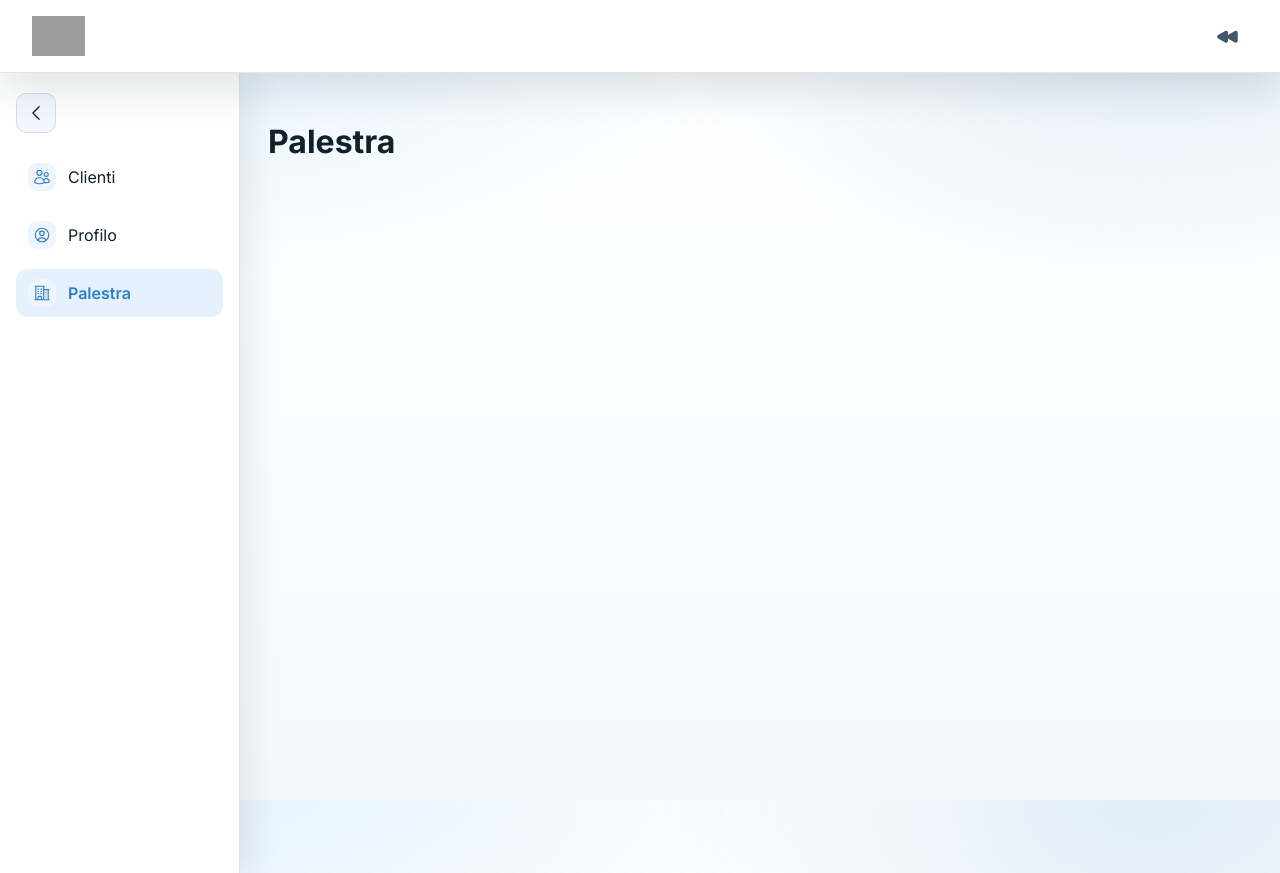
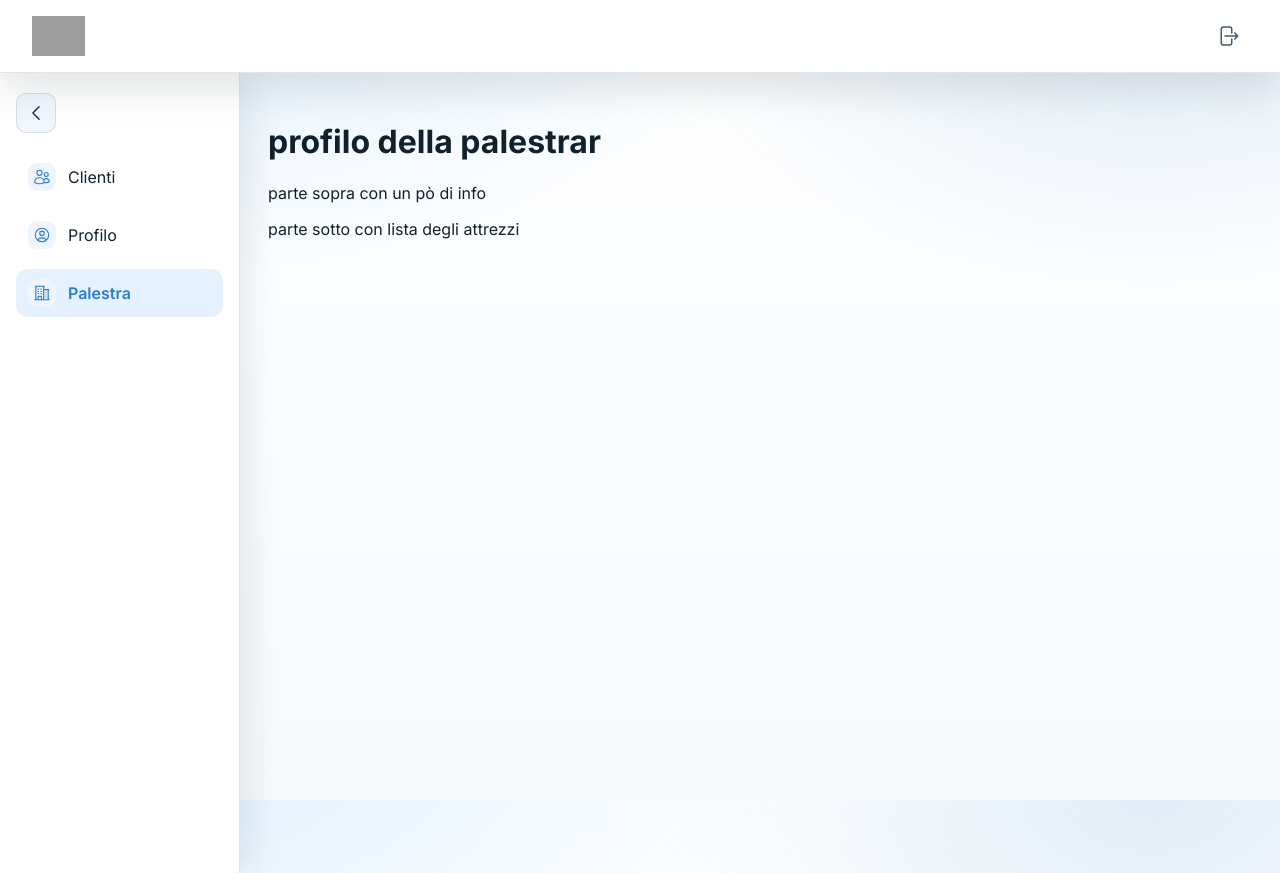
Before and after one commit to Jhana-Schiano/Start2impact-progetto-finale, a React app in the folder frontend/: page /palestra in a window 1280 px wide. Built offline with nearby package versions, Linux system fonts and the light colour scheme; grey boxes are pictures that could not be loaded; the HTML template or start-up script is replaced by a standard one.

Commit message:
creato pagine frontend (solo struttura)

```diff
--- /dev/null
+++ b/frontend/src/areas/Clienti/Index.tsx
@@ -0,0 +1,9 @@
+import type { FC } from "react";
+
+const Clienti: FC = () => {
+    return <>
+            <h1>Tabella dei clienti...</h1>
+    </>;
+}
+
+export default Clienti;
--- /dev/null
+++ b/frontend/src/areas/Palestra/Index.tsx
@@ -0,0 +1,11 @@
+import type { FC } from "react";
+
+const Palestra: FC = () => {
+    return <>
+        <h1>profilo della palestrar</h1>
+        <p>parte sopra con un pò di info</p>
+        <p>parte sotto con lista degli attrezzi </p>
+    </>;
+}
+
+export default Palestra;
--- /dev/null
+++ b/frontend/src/areas/Profilo/Index.tsx
@@ -0,0 +1,9 @@
+import type { FC } from "react";
+
+const Profilo: FC = () => {
+    return <>
+            <h1>Profilo del personal trainer</h1>
+    </>;
+}
+
+export default Profilo;
--- a/frontend/src/components/Header/Index.tsx
+++ b/frontend/src/components/Header/Index.tsx
@@ -1,12 +1,12 @@
-import React from "react";
+import { type FC } from "react";
 import "./Header.css";
-import { HiBackward } from "react-icons/hi2";
+import { HiArrowRightOnRectangle } from "react-icons/hi2";
 
 interface HeaderProps {
   onLogout?: () => void;
 }
 
-const Header: React.FC<HeaderProps> = ({ onLogout }) => {
+const Header: FC<HeaderProps> = ({ onLogout }) => {
   const handleLogout = () => {
     if (onLogout) {
       onLogout();
@@ -18,10 +18,10 @@ const Header: React.FC<HeaderProps> = ({ onLogout }) => {
     <header className="header">
       <div className="header-content">
         <div className="header-logo">
-          <img src="/logo.png" alt="JS Gym Logo" className="logo-image" />
+          <img src="assets/logo.png" alt="JS Gym Logo" className="logo-image" />
         </div>
         <button className="logout-btn" onClick={handleLogout} title="Logout">
-          <HiBackward size={24} />
+          <HiArrowRightOnRectangle size={24} />
         </button>
       </div>
     </header>
```
Also changed, not shown: frontend/src/routes.tsx (+6 -3 lines), 1 other file (tests, documents, lock files or other folders).
